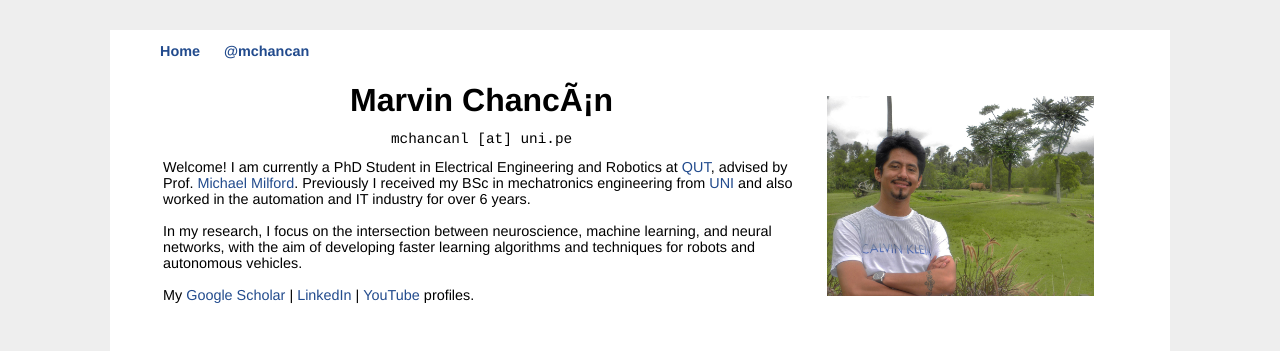
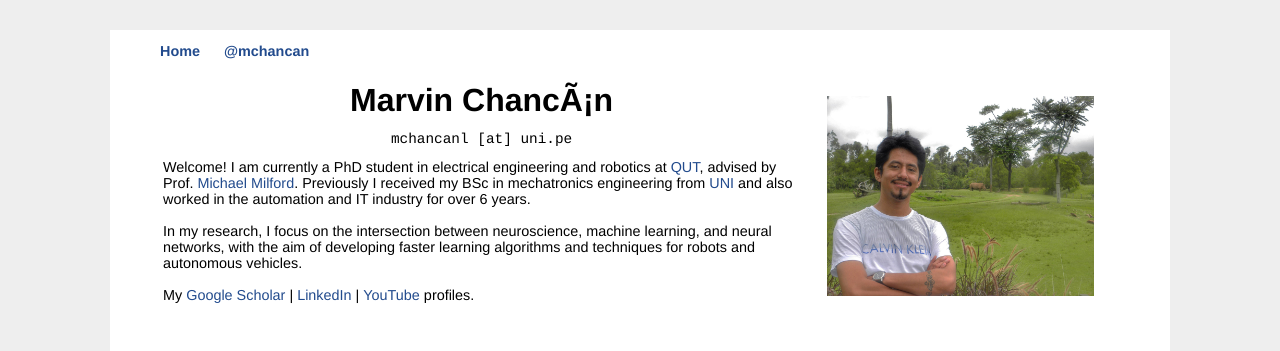
Before and after one commit to mchancan/mchancan.github.io, a Jekyll site: the page built from index.html, in a window 1280 px wide and 900 px high. Shown: the top 351 px of the window. Built offline with Jekyll 4.4.1, drawn with Linux system fonts in a browser that asks for light colours; comment, search, counter and statistics services are not loaded.

```diff
--- a/index.html
+++ b/index.html
@@ -13,7 +13,7 @@ title: Marvin's Homepage
 		<p align="center"><font face="courier">mchancanl [at] uni.pe</font></p>
 		<!--</div>-->
 		<p align="left">
-			Welcome! I am currently a PhD Student in Electrical Engineering and Robotics at <a href="https://www.qut.edu.au" target="_blank">QUT</a>, advised by Prof. <a href="https://scholar.google.com/citations?user=TDSmCKgAAAAJ&hl=en" target="_blank">Michael Milford</a>.
+			Welcome! I am currently a PhD student in electrical engineering and robotics at <a href="https://www.qut.edu.au" target="_blank">QUT</a>, advised by Prof. <a href="https://scholar.google.com/citations?user=TDSmCKgAAAAJ&hl=en" target="_blank">Michael Milford</a>.
 			Previously I received my BSc in mechatronics engineering from <a href="https://en.wikipedia.org/wiki/National_University_of_Engineering" target="_blank">UNI</a> and also worked in the automation and IT industry for over 6 years.</br>
 			</br>
 			In my research, I focus on the intersection between neuroscience, machine learning, and neural networks, with the aim of developing faster learning algorithms and techniques for robots and autonomous vehicles.</br>
```
